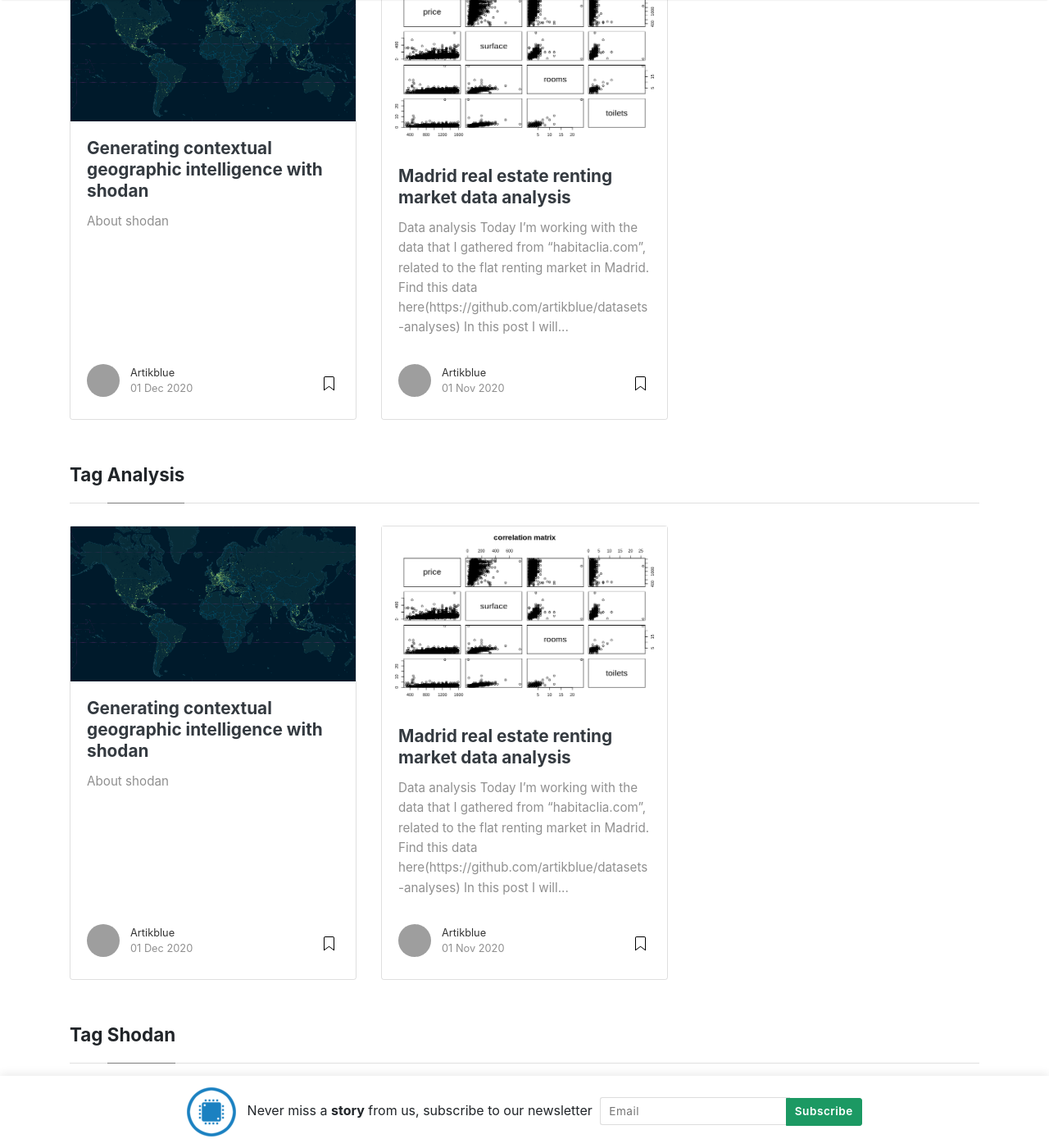
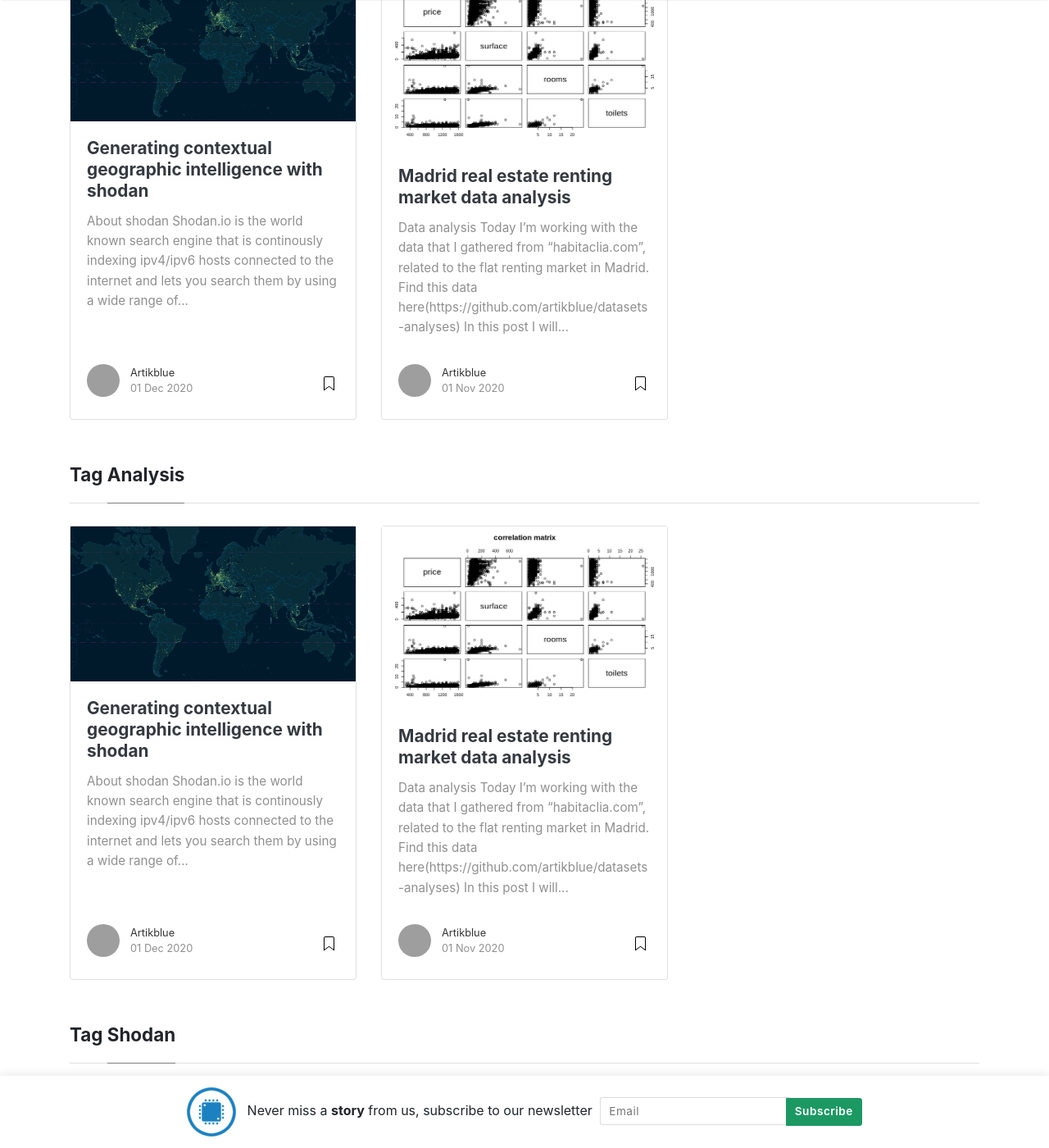
Before and after one commit to artikblue/artikblue.github.io, a Jekyll site: the page built from _pages/tags.md, in a window 1280 px wide and 1400 px high, scrolled down 4685 px. Shown: the whole window at 82% size. Built offline with Jekyll 4.4.1, drawn with Linux system fonts in a browser that asks for light colours; nearby versions of some CDN libraries; some of the changed lines change nothing that is shown; some of the changed text lies outside the part shown; grey boxes are pictures that could not be loaded.

Commit message:
blog post editing, lets goooo

```diff
--- a/_posts/20-12-01-shodan-intelligence-1.md
+++ b/_posts/20-12-01-shodan-intelligence-1.md
@@ -10,11 +10,20 @@
 ---
 
 ### About shodan
+[Shodan.io](https://shodan.io) is the world known search engine that is continously indexing ipv4/ipv6 hosts connected to the internet and lets you search them by using a wide range of filters such as: network, country, ip or port. How shodan works internally is still a "mystery" but we can guess that shodan has a certain number of systems that are scanning and re scanning the (whole) internet 24/7 and indexing the results. I guess that shodan identifies features such as location or organisation by gathering and studying information related to ISP companies and IP network ranges. This hypothesis seems reasonable as tools such as [zmap](https://zmap.io/) let you scan the *whole* internet in a matter of minutes.
 
+So with shodan we can search for devices that are connected to the internet. The services is focused to the device, so instead of google, in here we are able to look for web apps, ports, custom apps or whatever, not just web pages. This services can be used for multiple purposes, for example it can be used by attackers or pentesters to audit a specific network looking for some specific application or to mass attack a specific vulnerability, it can also be used by social scientists or industrial researchers to know more about the impact of a certain technology in the world. On this post I'm going to show you how shodan can be useful for analysts for detecting infrastructures on different countries.
+
+Some interesting things that you have to take into account related to shodan are:
+1. You see N hosts up after a search on shodan, there can be more hosts out there than the ones that appear in shodan.
+2. By using shodan, those hosts won't detect that YOU are scanning them, but shodan will know what you are doing.
+3. Shodan offers different kinds of access to the platform, if you want to do serious stuff get you'll have to pay a lot.
+
+For this intro post I'm using a simple account with a basic developer license I got by paying 10$ due to an offer. It let's me perform 100 searches a month.
 #### Queries and filters
-
+You can just hit the shodan search bar and type something like "apache" and yes, that will probably show you hosts containing the apache server service, but it may also show you hosts running nginx with apps containing the word apache and there are ways to be more accurate. Shodan works well with filters, a filter like port:80 will show you hosts with port 80 open. Filters can be concatenated so port:80 and country:US will show you hosts in the US with port 80 open. You can also use parentheses () and the OR keyword to perform advanced searches.
 ##### Filters
-
+Here you can find some of the filters that I find more useful:
 | Description    | Query                                                                                                                                                                                                                      |
 |----------------|----------------------------------------------------------------------------------------------------------------------------------------------------------------------------------------------------------------------------|
 | after          | Only show results after the given date (dd/mm/yyyy) string                                                                                                                                                                 |
@@ -31,6 +40,9 @@
 | has_screenshot | True/ False boolean                                                                                                                                                                                                        |
 
 ##### Interesting queries
+Now that you know some filters, the possibilities are big. Shodan is a tool that is specially useful if you *already know what you are doing* so for example if you are an ICS expert and want to look for a specific vulnerabilitty it will work miracles for you, as you'll probably know many *service banners* related to the ICS systems that you are looking for.
+
+You can find plenty of interesting search queries out there, people use shodan to find stuff that goes from webcaams, outdated software or even gas stations or drones. Some juicy search queries can be found here:
 
 | Description                                    | Query                                                     |
 |------------------------------------------------|-----------------------------------------------------------|
@@ -47,14 +59,29 @@
 | Job offers (lol)                               | "X-Recruiting:"                                           |
 | Chromecasts / Smart TVs                        | "Chromecast:" port:8008                                   |
 
+When it comes to search results shodan comes out with nice stuff. Shodan will map the results for you, so you'll see what countries and organizations your results belong to.
 
 ![webcams](https://artikblue.github.io/assets/images/shodan/webcams.JPG)
 
+You can easily do a first analysis in the webapp itself.
+
 ![webcams](https://artikblue.github.io/assets/images/shodan/webcamscountries.JPG)
+
+And if you click in the hosts, you'll retrieve more information. You can also open the host in the browser (if it contains a web app):
 
 ![webcams](https://artikblue.github.io/assets/images/shodan/webcamexaple.JPG)
 
+The results can be pretty funny. For example, in this case, I looked for the webcamxp software and a bunch of results came out. Well it turns out that the [webcamxp](https://www.exploit-db.com/exploits/18510) has a software vulnerability and the same thing happens with a lot of services that you can find in hosts that are acually indexed in shodan...
 #### The shodan api
+
+The web is OK but if we want to do some more serious stuff we would like to autmate our queries and maybe we would like to auto insert our results to a database/dataset for further analysis. That can be done by using the shodan python api. It can be installed by
+~~~
+pip install shodan
+~~~
+And a hello world query using the api would look like:
+~~~
+~~~
+
 
 ### Intelligence gathering and analysis
 
@@ -94,6 +121,9 @@
 }
 ~~~
 
+We can automate the search using the api and index the results in mongo:
+~~~
+~~~
 
 #### Maping the ucranian industrial sector
 
```
